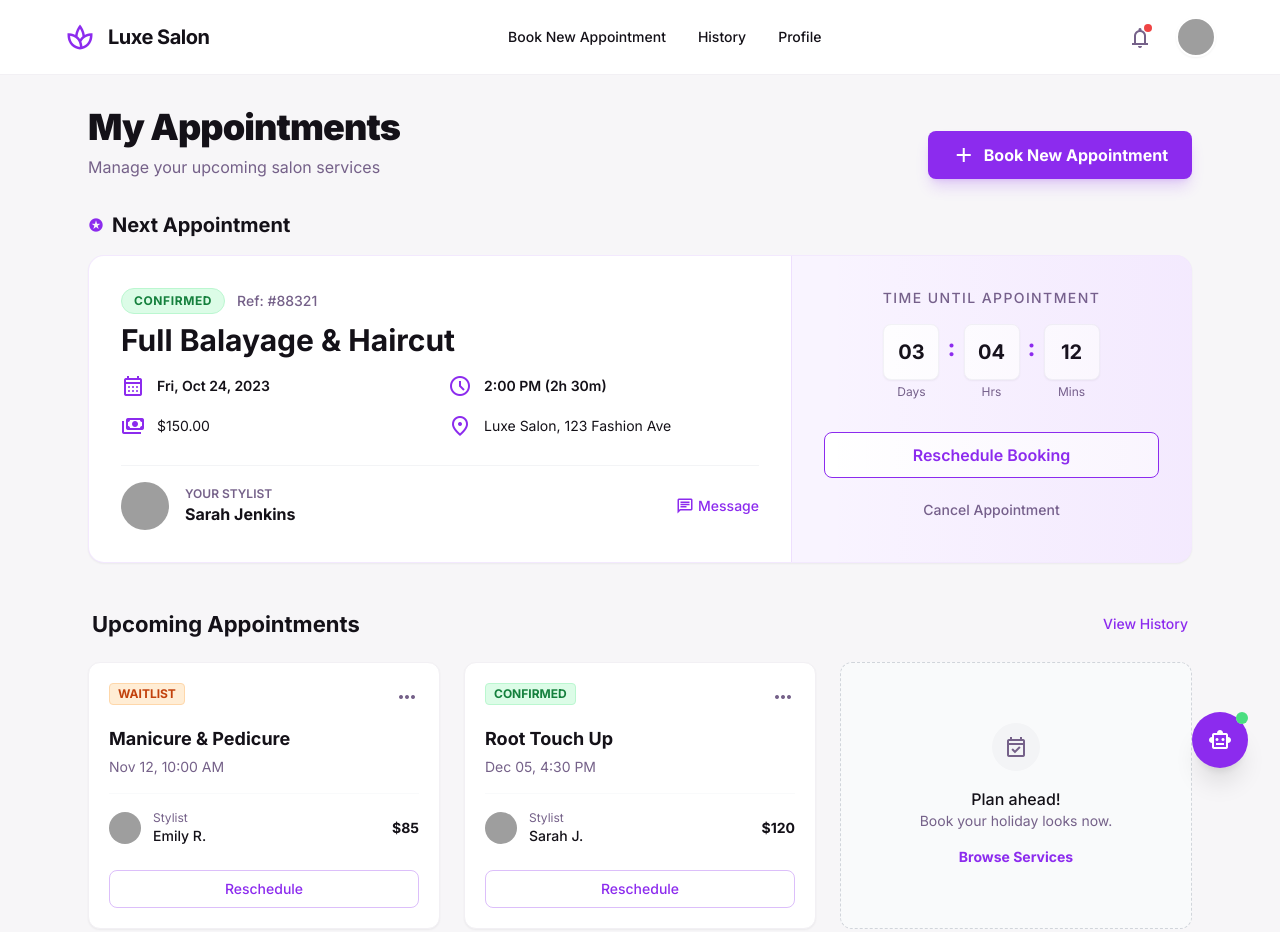
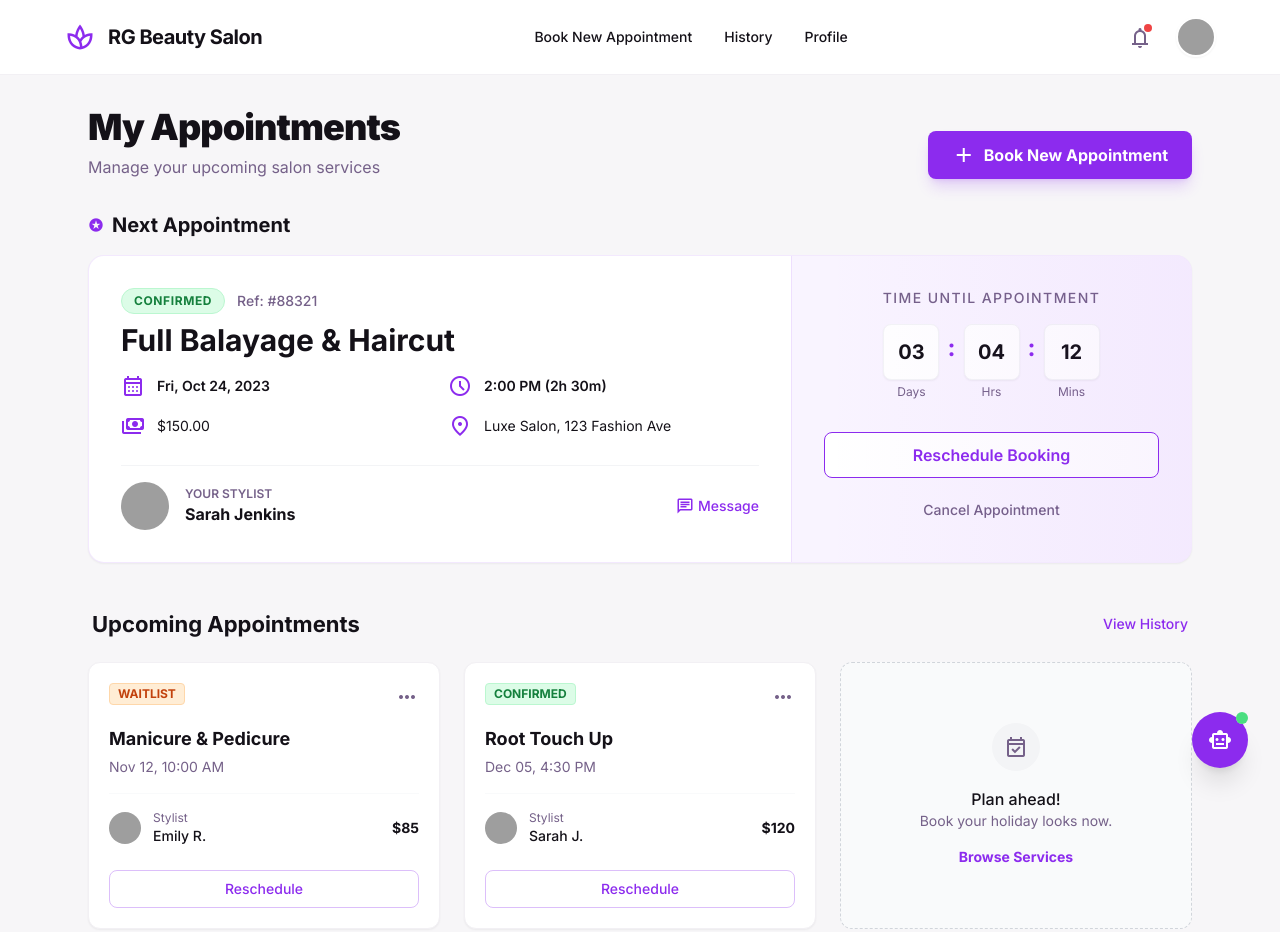
Before and after one commit to markcapillan/salon-appointment-system, a plain HTML site: page templates/upcoming_appointment.html in a window 1280 px wide. Drawn offline with nearby package versions, Linux system fonts and the light colour scheme; grey boxes are pictures that could not be loaded.

Commit message:
Update upcoming_appointment.html

```diff
--- a/templates/upcoming_appointment.html
+++ b/templates/upcoming_appointment.html
@@ -3,7 +3,7 @@
 <html class="light" lang="en"><head>
 <meta charset="utf-8"/>
 <meta content="width=device-width, initial-scale=1.0" name="viewport"/>
-<title>My Appointments - Luxe Salon</title>
+<title>My Appointments - RG Beauty Salon</title>
 <!-- Tailwind CSS -->
 <script src="https://cdn.tailwindcss.com?plugins=forms,container-queries"></script>
 <!-- Google Fonts -->
@@ -57,7 +57,7 @@
 <div class="size-8 text-primary flex items-center justify-center">
 <span class="material-symbols-outlined text-3xl">spa</span>
 </div>
-<h2 class="text-xl font-bold tracking-tight">Luxe Salon</h2>
+<h2 class="text-xl font-bold tracking-tight">RG Beauty Salon</h2>
 </div>
 <nav class="hidden md:flex items-center gap-8">
 <a class="text-text-main dark:text-gray-200 text-sm font-medium hover:text-primary transition-colors" href="Services.html">Book New Appointment</a>
@@ -246,4 +246,5 @@
 <span class="relative inline-flex rounded-full h-3 w-3 bg-green-400"></span>
 </span>
 </button>
+
 </body></html>
```
